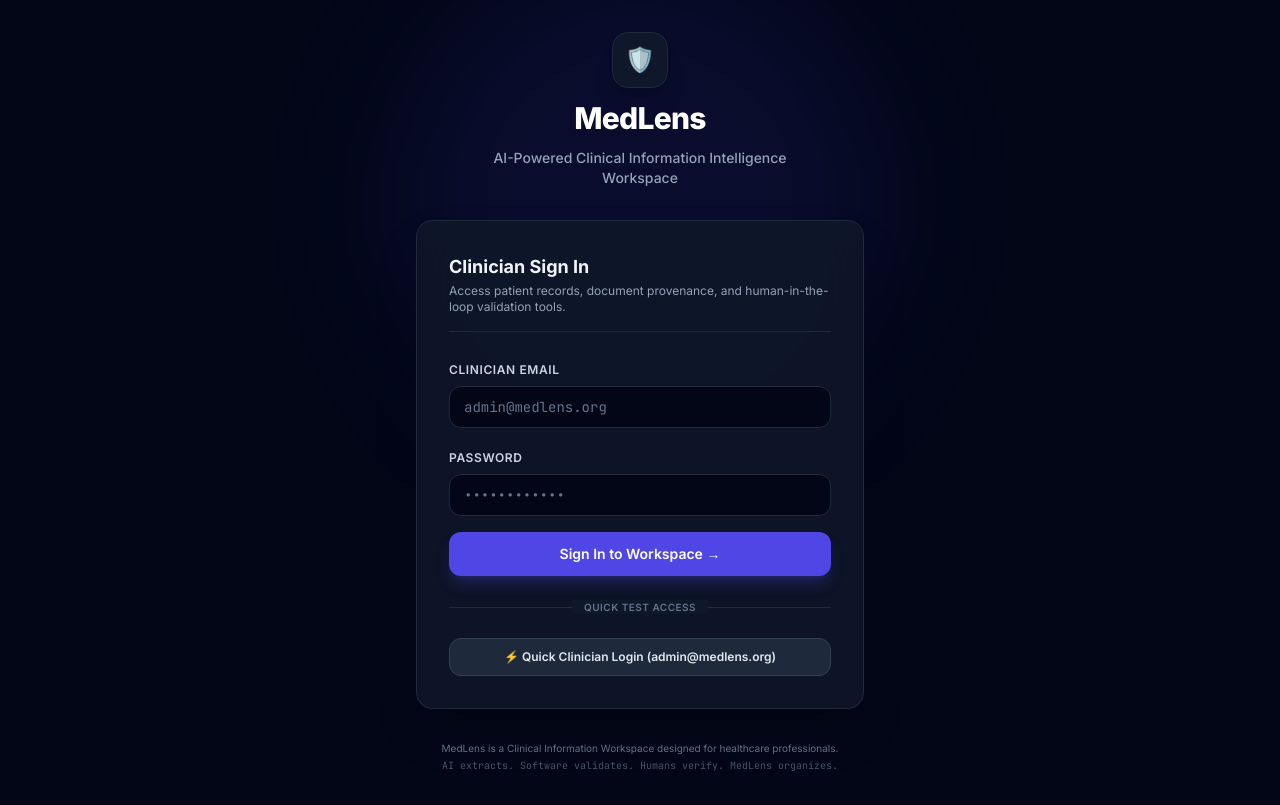
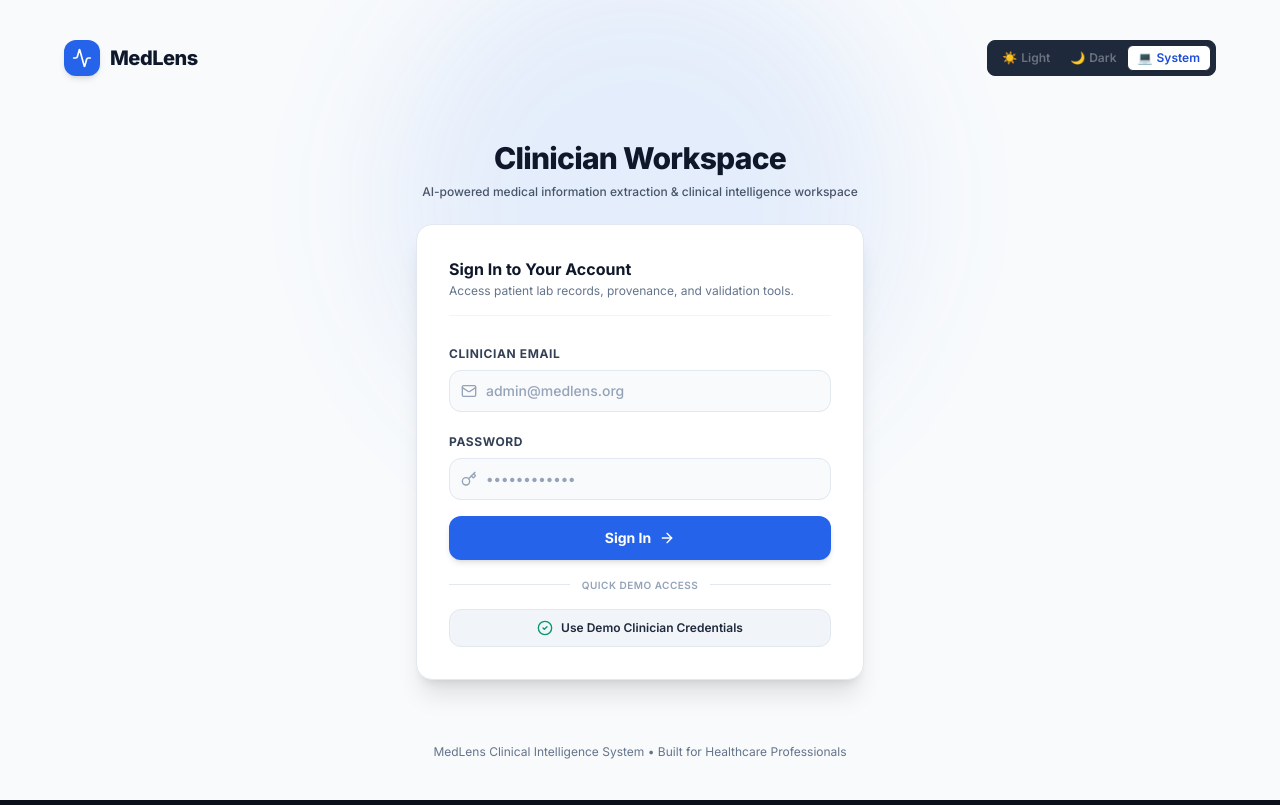
Before and after one commit to Ravindar-Amogh-Gummadavelly/MedLens_GR4, a Next.js app: page /login in a window 1280 px wide. Built offline with nearby package versions, Linux system fonts and the light colour scheme.

Commit message:
Enhance UI design, fix Light/Dark mode text contrast, and redesign login page

```diff
--- a/app/globals.css
+++ b/app/globals.css
@@ -4,12 +4,12 @@
 
 @layer base {
   html {
-    @apply text-text-primary antialiased;
+    @apply text-slate-900 antialiased;
     font-feature-settings: 'cv02', 'cv03', 'cv04', 'cv11';
   }
 
   body {
-    @apply bg-clinical-bg text-text-primary font-sans min-h-screen selection:bg-primary-100 selection:text-primary-900 transition-colors duration-200;
+    @apply bg-slate-50 text-slate-900 font-sans min-h-screen selection:bg-primary-100 selection:text-primary-900 transition-colors duration-200;
   }
 
   html.dark body {
@@ -18,65 +18,65 @@
 }
 
 @layer components {
-  /* Status badges — always use text + icon, never color alone */
+  /* Status badges — high contrast for readability */
   .status-badge {
-    @apply inline-flex items-center gap-1 px-2 py-0.5 rounded-md text-xs font-semibold leading-tight;
+    @apply inline-flex items-center gap-1 px-2.5 py-1 rounded-md text-xs font-bold leading-tight;
   }
   .status-badge-low {
-    @apply status-badge bg-status-low-bg text-status-low border border-status-low-border dark:bg-blue-950/80 dark:text-blue-400 dark:border-blue-800;
+    @apply status-badge bg-blue-100 text-blue-900 border border-blue-300 dark:bg-blue-950/90 dark:text-blue-300 dark:border-blue-700;
   }
   .status-badge-normal {
-    @apply status-badge bg-status-normal-bg text-status-normal border border-status-normal-border dark:bg-emerald-950/80 dark:text-emerald-400 dark:border-emerald-800;
+    @apply status-badge bg-emerald-100 text-emerald-900 border border-emerald-300 dark:bg-emerald-950/90 dark:text-emerald-300 dark:border-emerald-700;
   }
   .status-badge-high {
-    @apply status-badge bg-status-high-bg text-status-high border border-status-high-border dark:bg-rose-950/80 dark:text-rose-400 dark:border-rose-800;
+    @apply status-badge bg-rose-100 text-rose-900 border border-rose-300 dark:bg-rose-950/90 dark:text-rose-300 dark:border-rose-700;
   }
   .status-badge-unknown {
-    @apply status-badge bg-status-unknown-bg text-status-unknown border border-status-unknown-border dark:bg-slate-800 dark:text-slate-400 dark:border-slate-700;
+    @apply status-badge bg-slate-200 text-slate-800 border border-slate-300 dark:bg-slate-800 dark:text-slate-300 dark:border-slate-700;
   }
 
   /* Provenance origin badges */
   .origin-badge {
-    @apply inline-flex items-center gap-1 px-1.5 py-0.5 rounded text-2xs font-medium border;
+    @apply inline-flex items-center gap-1 px-2 py-0.5 rounded text-2xs font-semibold border;
   }
   .origin-ai-extracted {
-    @apply origin-badge bg-primary-50 text-primary-700 border-primary-200 dark:bg-indigo-950/80 dark:text-primary-300 dark:border-primary-800;
+    @apply origin-badge bg-indigo-50 text-indigo-900 border-indigo-200 dark:bg-indigo-950/90 dark:text-indigo-200 dark:border-indigo-700;
   }
   .origin-human-verified {
-    @apply origin-badge bg-verified-bg text-verified-text border-verified-border dark:bg-emerald-950/80 dark:text-emerald-300 dark:border-emerald-800;
+    @apply origin-badge bg-emerald-50 text-emerald-900 border-emerald-200 dark:bg-emerald-950/90 dark:text-emerald-200 dark:border-emerald-700;
   }
   .origin-user-provided {
-    @apply origin-badge bg-gray-50 text-gray-600 border-gray-200 dark:bg-slate-800 dark:text-slate-300 dark:border-slate-700;
+    @apply origin-badge bg-slate-100 text-slate-800 border-slate-300 dark:bg-slate-800 dark:text-slate-200 dark:border-slate-700;
   }
 
   /* Verification status pills */
   .verification-needs-review {
-    @apply inline-flex items-center gap-1 px-2 py-0.5 rounded-full text-2xs font-semibold bg-review-bg text-review-text border border-review-border dark:bg-amber-950/80 dark:text-amber-300 dark:border-amber-800;
+    @apply inline-flex items-center gap-1 px-2.5 py-0.5 rounded-full text-2xs font-bold bg-amber-100 text-amber-900 border border-amber-300 dark:bg-amber-950/90 dark:text-amber-300 dark:border-amber-700;
   }
   .verification-verified {
-    @apply inline-flex items-center gap-1 px-2 py-0.5 rounded-full text-2xs font-semibold bg-verified-bg text-verified-text border border-verified-border dark:bg-emerald-950/80 dark:text-emerald-300 dark:border-emerald-800;
+    @apply inline-flex items-center gap-1 px-2.5 py-0.5 rounded-full text-2xs font-bold bg-emerald-100 text-emerald-900 border border-emerald-300 dark:bg-emerald-950/90 dark:text-emerald-300 dark:border-emerald-700;
   }
   .verification-rejected {
-    @apply inline-flex items-center gap-1 px-2 py-0.5 rounded-full text-2xs font-semibold bg-rejected-bg text-rejected-text border border-rejected-border dark:bg-rose-950/80 dark:text-rose-300 dark:border-rose-800;
+    @apply inline-flex items-center gap-1 px-2.5 py-0.5 rounded-full text-2xs font-bold bg-rose-100 text-rose-900 border border-rose-300 dark:bg-rose-950/90 dark:text-rose-300 dark:border-rose-700;
   }
 
-  /* Card component */
+  /* Card component — adapt dynamically between light and dark modes */
   .card {
-    @apply bg-clinical-surface border border-clinical-border rounded-xl shadow-card dark:bg-slate-900 dark:border-slate-800 dark:text-slate-100 transition-colors duration-200;
+    @apply bg-white border border-slate-200 text-slate-900 rounded-xl shadow-sm dark:bg-slate-900 dark:border-slate-800 dark:text-slate-100 transition-colors duration-200;
   }
   .card-hover {
-    @apply card hover:shadow-card-hover hover:border-clinical-border-strong dark:hover:border-slate-700 transition-all duration-150;
+    @apply card hover:shadow-md hover:border-slate-300 dark:hover:border-slate-700 transition-all duration-150;
   }
 
   /* Clinical data value display */
   .data-value {
-    @apply text-xl font-bold text-text-primary dark:text-slate-100 tracking-tight;
+    @apply text-xl font-bold text-slate-900 dark:text-white tracking-tight;
   }
   .data-unit {
-    @apply text-xs font-medium text-text-tertiary dark:text-slate-400 ml-1;
+    @apply text-xs font-medium text-slate-600 dark:text-slate-400 ml-1;
   }
   .data-label {
-    @apply text-xs font-medium text-text-tertiary dark:text-slate-400 uppercase tracking-wider;
+    @apply text-xs font-bold text-slate-600 dark:text-slate-400 uppercase tracking-wider;
   }
 
   /* Source highlight for traceability */
--- a/app/login/page.tsx
+++ b/app/login/page.tsx
@@ -2,6 +2,8 @@
 
 import { useState } from 'react';
 import { useRouter } from 'next/navigation';
+import ThemeToggle from '@/components/theme/ThemeToggle';
+import { Shield, Key, Mail, ArrowRight, Activity, CheckCircle2 } from 'lucide-react';
 
 export default function LoginPage() {
   const router = useRouter();
@@ -62,33 +64,41 @@ export default function LoginPage() {
   };
 
   return (
-    <div className="min-h-screen bg-slate-950 flex flex-col justify-center items-center p-4 sm:p-6 lg:p-8 relative overflow-hidden">
-      {/* Subtle Background Glow */}
-      <div className="absolute top-1/4 left-1/2 -translate-x-1/2 -translate-y-1/2 w-[500px] h-[500px] bg-primary-600/10 rounded-full blur-3xl pointer-events-none" />
+    <div className="min-h-screen bg-slate-50 dark:bg-slate-950 text-slate-900 dark:text-slate-100 flex flex-col justify-between p-4 sm:p-6 lg:p-8 relative overflow-hidden transition-colors duration-200">
+      {/* Background Decorative Glow */}
+      <div className="absolute top-1/4 left-1/2 -translate-x-1/2 -translate-y-1/2 w-[500px] h-[500px] bg-primary-500/10 dark:bg-primary-600/10 rounded-full blur-3xl pointer-events-none" />
 
-      <div className="w-full max-w-md space-y-8 relative z-10">
-        {/* Brand Header */}
-        <div className="text-center space-y-3">
-          <div className="inline-flex items-center justify-center w-14 h-14 rounded-2xl bg-slate-900 border border-slate-800 shadow-xl text-primary-400 text-2xl font-bold">
-            🛡️
+      {/* Top Header Bar */}
+      <header className="w-full max-w-6xl mx-auto flex items-center justify-between relative z-10 py-2">
+        <div className="flex items-center gap-2.5">
+          <div className="w-9 h-9 rounded-xl bg-primary-600 text-white font-bold flex items-center justify-center shadow-md">
+            <Activity className="w-5 h-5" />
           </div>
-          <h1 className="text-3xl font-extrabold text-white tracking-tight">MedLens</h1>
-          <p className="text-sm text-slate-400 font-medium max-w-xs mx-auto">
-            AI-Powered Clinical Information Intelligence Workspace
+          <span className="text-xl font-extrabold tracking-tight text-slate-900 dark:text-white">MedLens</span>
+        </div>
+
+        <ThemeToggle />
+      </header>
+
+      {/* Main Login Center Card */}
+      <div className="w-full max-w-md mx-auto space-y-6 relative z-10 my-auto py-8">
+        <div className="text-center space-y-2">
+          <h1 className="text-3xl font-extrabold text-slate-900 dark:text-white tracking-tight">Clinician Workspace</h1>
+          <p className="text-xs text-slate-600 dark:text-slate-400 font-medium">
+            AI-powered medical information extraction & clinical intelligence workspace
           </p>
         </div>
 
-        {/* Login Card */}
-        <div className="bg-slate-900/90 border border-slate-800 backdrop-blur-xl rounded-2xl shadow-2xl p-6 sm:p-8 space-y-6">
-          <div className="border-b border-slate-800 pb-4">
-            <h2 className="text-lg font-bold text-slate-100">Clinician Sign In</h2>
-            <p className="text-xs text-slate-400 mt-0.5">
-              Access patient records, document provenance, and human-in-the-loop validation tools.
+        <div className="bg-white dark:bg-slate-900 border border-slate-200 dark:border-slate-800 rounded-2xl shadow-xl p-6 sm:p-8 space-y-6">
+          <div className="border-b border-slate-100 dark:border-slate-800 pb-4">
+            <h2 className="text-base font-bold text-slate-900 dark:text-slate-100">Sign In to Your Account</h2>
+            <p className="text-xs text-slate-500 dark:text-slate-400 mt-0.5">
+              Access patient lab records, provenance, and validation tools.
             </p>
           </div>
 
           {error && (
-            <div className="p-3.5 bg-rose-500/10 border border-rose-500/20 text-rose-300 text-xs font-semibold rounded-xl flex items-center gap-2">
+            <div className="p-3 bg-rose-50 dark:bg-rose-950/80 border border-rose-200 dark:border-rose-800 text-rose-800 dark:text-rose-300 text-xs font-semibold rounded-xl flex items-center gap-2">
               <span className="text-base">⚠️</span>
               <span>{error}</span>
             </div>
@@ -96,55 +106,53 @@ export default function LoginPage() {
 
           <form onSubmit={handleLogin} className="space-y-4">
             <div className="space-y-1.5">
-              <label className="text-xs font-semibold text-slate-300 uppercase tracking-wider">
+              <label className="text-xs font-bold text-slate-700 dark:text-slate-300 uppercase tracking-wider">
                 Clinician Email
               </label>
+              <div className="relative">
+                <Mail className="w-4 h-4 text-slate-400 absolute left-3 top-1/2 -translate-y-1/2" />
                 <input
                   type="email"
                   required
+                  placeholder="admin@medlens.org"
                   value={email}
                   onChange={(e) => setEmail(e.target.value)}
-                placeholder="admin@medlens.org"
-                className="w-full px-3.5 py-2.5 bg-slate-950 border border-slate-800 rounded-xl text-sm text-slate-100 placeholder-slate-500 focus:outline-none focus:ring-2 focus:ring-primary-500 focus:border-transparent transition-all font-mono"
+                  className="w-full pl-9 pr-4 py-2.5 bg-slate-50 dark:bg-slate-950 border border-slate-200 dark:border-slate-800 rounded-xl text-sm text-slate-900 dark:text-white placeholder:text-slate-400 focus:outline-none focus:border-primary-500 dark:focus:border-primary-500 transition-all font-medium"
                 />
+              </div>
             </div>
 
             <div className="space-y-1.5">
-              <label className="text-xs font-semibold text-slate-300 uppercase tracking-wider">
+              <label className="text-xs font-bold text-slate-700 dark:text-slate-300 uppercase tracking-wider">
                 Password
               </label>
+              <div className="relative">
+                <Key className="w-4 h-4 text-slate-400 absolute left-3 top-1/2 -translate-y-1/2" />
                 <input
                   type="password"
                   required
+                  placeholder="••••••••••••"
                   value={password}
                   onChange={(e) => setPassword(e.target.value)}
-                placeholder="••••••••••••"
-                className="w-full px-3.5 py-2.5 bg-slate-950 border border-slate-800 rounded-xl text-sm text-slate-100 placeholder-slate-500 focus:outline-none focus:ring-2 focus:ring-primary-500 focus:border-transparent transition-all font-mono"
+                  className="w-full pl-9 pr-4 py-2.5 bg-slate-50 dark:bg-slate-950 border border-slate-200 dark:border-slate-800 rounded-xl text-sm text-slate-900 dark:text-white placeholder:text-slate-400 focus:outline-none focus:border-primary-500 dark:focus:border-primary-500 transition-all font-medium"
                 />
+              </div>
             </div>
 
             <button
               type="submit"
               disabled={loading}
-              className="w-full py-3 px-4 bg-primary-600 hover:bg-primary-500 text-white font-semibold text-sm rounded-xl shadow-lg shadow-primary-600/25 focus:outline-none focus:ring-2 focus:ring-primary-500 transition-all disabled:opacity-50 flex items-center justify-center gap-2"
+              className="w-full py-3 px-4 bg-primary-600 hover:bg-primary-700 disabled:opacity-50 text-white font-bold text-sm rounded-xl transition-all shadow-md flex items-center justify-center gap-2"
             >
-              {loading ? (
-                <>
-                  <span className="w-4 h-4 border-2 border-white/30 border-t-white rounded-full animate-spin" />
-                  Authenticating...
-                </>
-              ) : (
-                'Sign In to Workspace →'
-              )}
+              {loading ? 'Authenticating...' : 'Sign In'}
+              <ArrowRight className="w-4 h-4" />
             </button>
           </form>
 
           <div className="relative flex items-center justify-center my-4">
-            <div className="absolute inset-0 flex items-center">
-              <div className="w-full border-t border-slate-800" />
-            </div>
-            <span className="relative px-3 bg-slate-900 text-2xs font-semibold text-slate-500 uppercase tracking-wider">
-              Quick Test Access
+            <div className="border-t border-slate-200 dark:border-slate-800 w-full" />
+            <span className="bg-white dark:bg-slate-900 px-3 text-2xs font-semibold uppercase text-slate-400 tracking-wider absolute">
+              Quick Demo Access
             </span>
           </div>
 
@@ -152,22 +160,18 @@ export default function LoginPage() {
             type="button"
             onClick={handleDemoLogin}
             disabled={loading}
-            className="w-full py-2.5 px-4 bg-slate-800 hover:bg-slate-750 border border-slate-700 text-slate-200 font-semibold text-xs rounded-xl transition-all flex items-center justify-center gap-2 hover:text-white"
+            className="w-full py-2.5 px-4 bg-slate-100 dark:bg-slate-800 hover:bg-slate-200 dark:hover:bg-slate-700 text-slate-800 dark:text-slate-200 font-semibold text-xs rounded-xl border border-slate-200 dark:border-slate-700 transition-all flex items-center justify-center gap-2"
           >
-            <span>⚡ Quick Clinician Login (admin@medlens.org)</span>
+            <CheckCircle2 className="w-4 h-4 text-emerald-600 dark:text-emerald-400" />
+            Use Demo Clinician Credentials
           </button>
         </div>
+      </div>
 
-        {/* Safety Footer */}
-        <div className="text-center space-y-1">
-          <p className="text-2xs text-slate-500">
-            MedLens is a Clinical Information Workspace designed for healthcare professionals.
-          </p>
-          <p className="text-2xs text-slate-600 font-mono">
-            AI extracts. Software validates. Humans verify. MedLens organizes.
-          </p>
-        </div>
-      </div>
+      {/* Footer */}
+      <footer className="w-full max-w-6xl mx-auto text-center text-xs text-slate-500 dark:text-slate-400 relative z-10 py-2">
+        MedLens Clinical Intelligence System • Built for Healthcare Professionals
+      </footer>
     </div>
   );
 }
--- a/tailwind.config.js
+++ b/tailwind.config.js
@@ -10,24 +10,25 @@ module.exports = {
     extend: {
       colors: {
         primary: {
-          50: '#eef2ff',
-          100: '#e0e7ff',
-          200: '#c7d2fe',
-          300: '#a5b4fc',
-          400: '#818cf8',
-          500: '#6366f1',
-          600: '#4f46e5',
-          700: '#4338ca',
-          800: '#3730a3',
-          900: '#312e81',
+          50: '#eff6ff',
+          100: '#dbeafe',
+          200: '#bfdbfe',
+          300: '#93c5fd',
+          400: '#60a5fa',
+          500: '#3b82f6',
+          600: '#2563eb',
+          700: '#1d4ed8',
+          800: '#1e40af',
+          900: '#1e3a8a',
+          950: '#0f172a',
         },
         clinical: {
-          bg: '#f8f9fc',
-          surface: '#ffffff',
-          border: '#e5e7eb',
-          'border-strong': '#d1d5db',
-          muted: '#f3f4f6',
-          subtle: '#f9fafb',
+          bg: '#0b0f19',
+          surface: '#111827',
+          border: '#1f2937',
+          'border-strong': '#374151',
+          muted: '#1e293b',
+          subtle: '#172033',
         },
         text: {
           primary: '#111827',
```
Also changed, not shown: components/dashboard/PatientDashboard.tsx (+64 -16 lines). Lines whose indentation alone changed are shown as unchanged.
